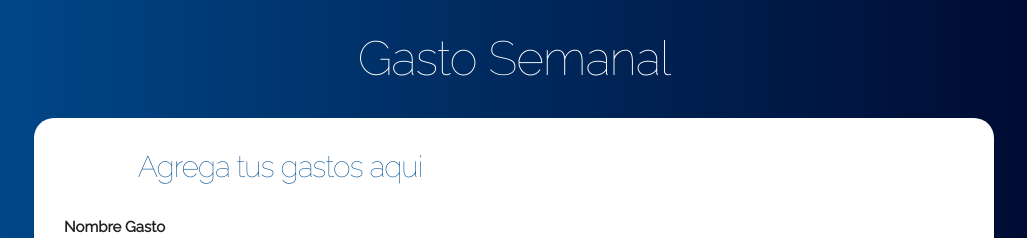
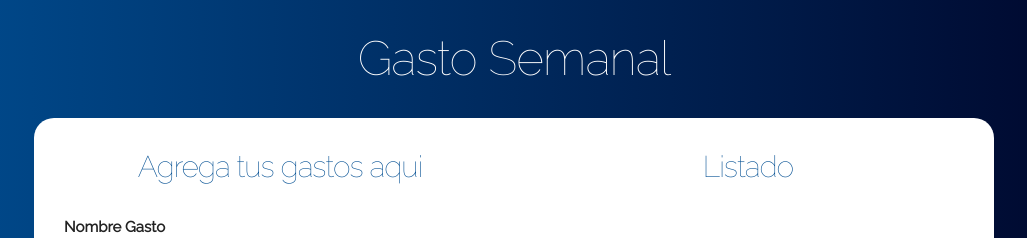
Before and after one commit to JavierMisat/gastosemanal, a React (Create React App) app: page / in a window 1280 px wide. Shown: the top 238 px of the page, without its empty margins (126-1153 px from the left). Built offline with nearby package versions, Linux system fonts and the light colour scheme.

Commit message:
Creando el componente de listado

```diff
--- a/src/App.js
+++ b/src/App.js
@@ -2,6 +2,7 @@ import React, {Component} from 'react';
 import './css/App.css';
 import Header from "./components/Header";
 import FormularioGasto from "./components/Formulario";
+import Listado from "./components/Listado";
 
 class App extends Component {
 
@@ -18,8 +19,15 @@ class App extends Component {
     agregarGasto = gasto => {
         //tomar una copia del state actual
         const gastos = {...this.state.gastos};
+        //agregar el gasto al state
+        gastos[`gasto${Date.now()}`] = gasto;
 
-        //agregar el gasto al state
+        //Ponerlo en state
+
+        this.setState({
+            gastos
+        });
+
     };
 
     render() {
@@ -35,7 +43,7 @@ class App extends Component {
                                 agregarGasto={this.agregarGasto}/>
                         </div>
                         <div className="one-half column">
-
+                            <Listado gastos={this.state.gastos}/>
                         </div>
                     </div>
                 </div>
--- /dev/null
+++ b/src/components/Listado.js
@@ -0,0 +1,13 @@
+import React, {Component} from 'react';
+
+class Listado extends Component {
+    render() {
+        return (
+            <div className="gastos-realizados">
+                <h2>Listado</h2>
+                {console.log(this.props.gastos)}
+            </div>
+        );
+    }
+}
+export default Listado;
```
